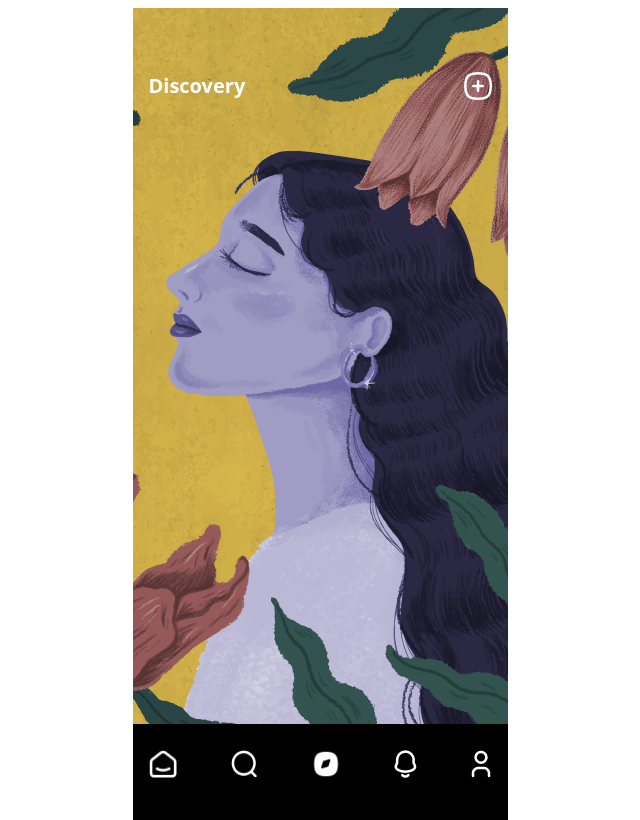
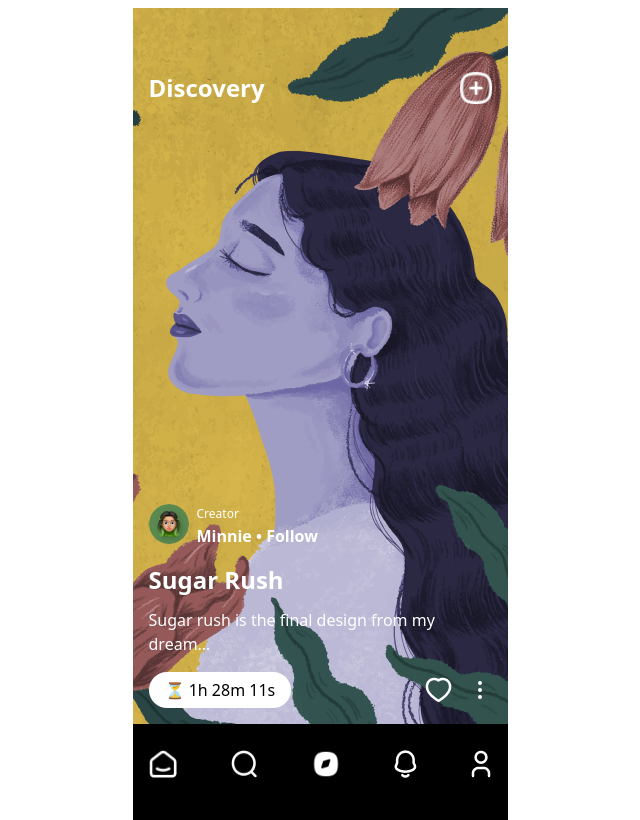
Before and after one commit to Traxim-Technologies/nft-tailwind, an Angular app: page /discovery in a window 1280 px wide. Shown: the whole page, without its empty margins (320-960 px from the left). Built offline with nearby package versions, Linux system fonts and the light colour scheme.

Commit message:
Discovery Screen Completed

```diff
--- a/src/app/nft-screens/discovery/discovery.component.html
+++ b/src/app/nft-screens/discovery/discovery.component.html
@@ -5,10 +5,10 @@
     <section class="absolute w-full">
         <div class="flex justify-between px-4 pt-16">
             <div class="">
-                <h1 class="text-xl font-semibold text-white">Discovery</h1>
+                <h1 class="text-2xl font-bold text-white">Discovery</h1>
             </div>
             <div class="">
-                <a href=""><img src="/assets/image/plus.png" alt="" id="" class="w-full h-full"/></a>
+                <a href=""><img src="/assets/image/plus.png" alt="" id="" class="w-full h-8"/></a>
             </div>
         </div>
     </section>
@@ -19,6 +19,40 @@
         <div class="w-full">
             <img src="/assets/image/girlFull.png" alt="" class="w-full object-cover h-full">
         </div>
+        <!--User Detail-->
+        <div class="absolute bottom-28 px-4 w-full">
+            <div class="flex w-full gap-2 items-center">
+                <div class="">
+                    <img src="/assets/image/DiscoveryUser.png" alt="" class="w-10 h-10 object-cover rounded-full">
+                </div>
+                <div class="text-white">
+                    <small class="text-xs">Creator</small>
+                    <p class="text-base font-bold">Minnie   •  <span class=""><a href="#" class="">Follow</a></span> </p>
+                </div>
+            </div>
+            <div class="text-white">
+                <h1 class="text-2xl font-bold pt-4">
+                    Sugar Rush
+                </h1>
+                <p class="text-base font-normal pt-3 pb-4">
+                    Sugar rush is the final design from my dream…
+                </p>
+            </div>
+            <div class="flex justify-between items-center">
+                <div class="bg-white py-1.5 px-4 rounded-3xl text-black font-medium">
+                    <h2>⏳ 1h 28m 11s</h2>
+                </div>
+                <div class="flex items-center gap-4 text-white">
+                    <a href=""><img src="/assets/image/Heart.png" alt="" id="" class="w-full h-full"/></a>
+                    <a href="">
+                        <svg xmlns="http://www.w3.org/2000/svg" class="h-6 w-6" fill="none" viewBox="0 0 24 24" stroke="currentColor">
+                            <path stroke-linecap="round" stroke-linejoin="round" stroke-width="2" d="M12 5v.01M12 12v.01M12 19v.01M12 6a1 1 0 110-2 1 1 0 010 2zm0 7a1 1 0 110-2 1 1 0 010 2zm0 7a1 1 0 110-2 1 1 0 010 2z" />
+                        </svg>
+                    </a>
+                </div>
+            </div>
+        </div>
+        <!--User Detail End-->
     </section>
     <!-- Main End -->
 
```
Also changed, not shown: src/assets/image/DiscoveryUser.png (added).
